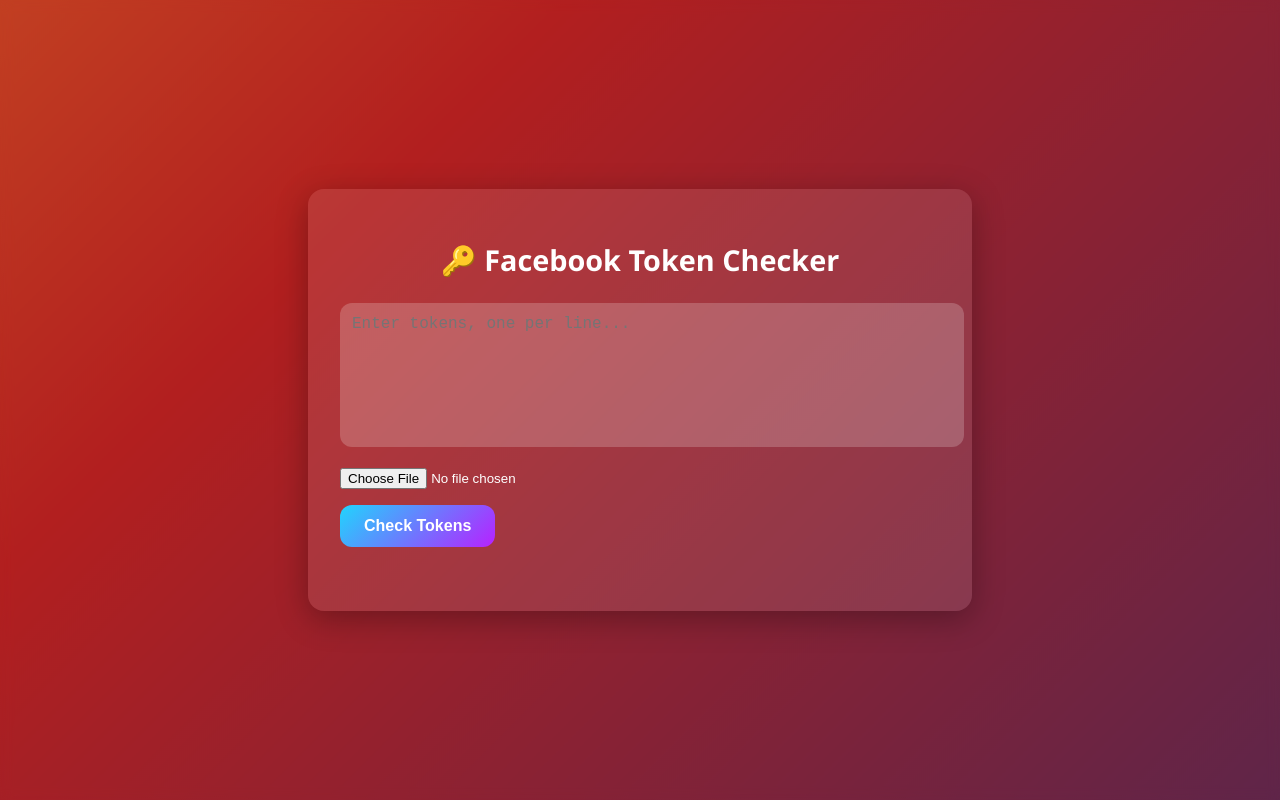
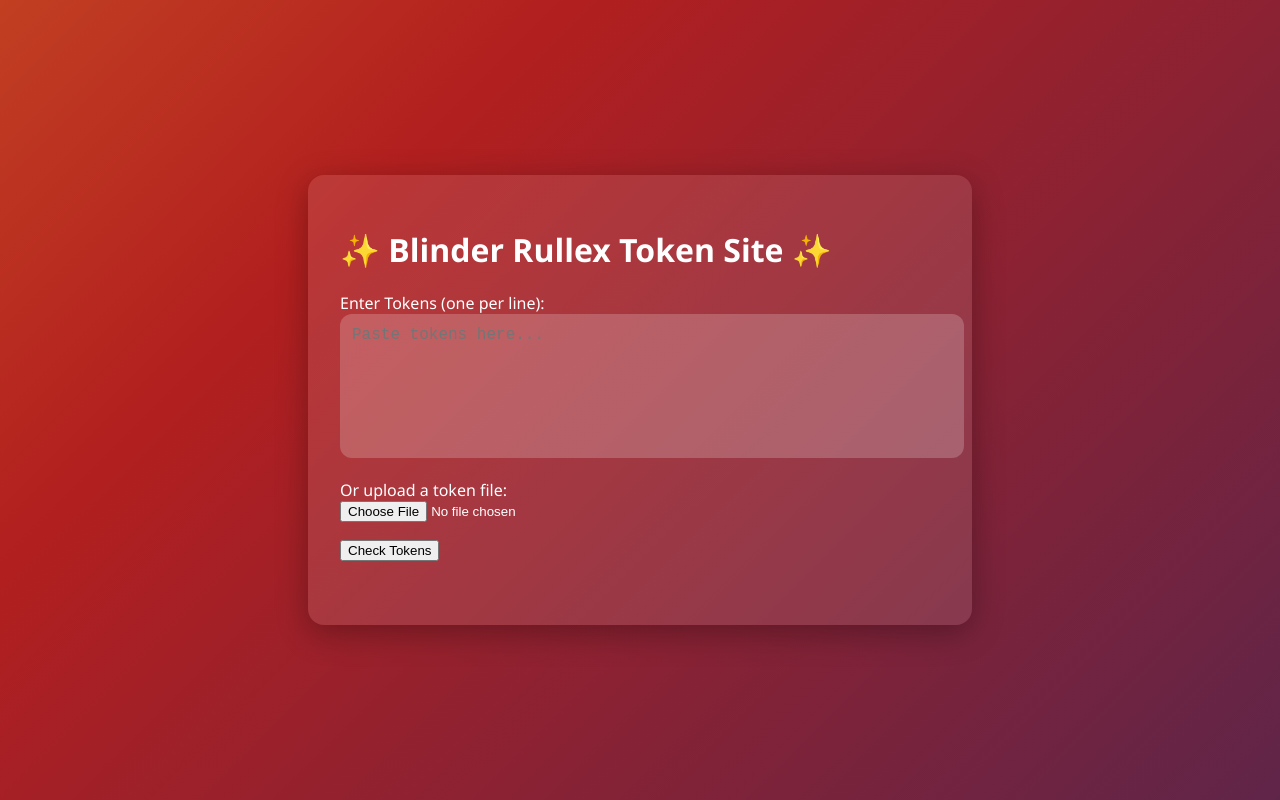
Before and after one commit to RocK-EviL/TOKEN-GENERATOR-DEVIL, a website: page public/index.html in a window 1280 px wide. Drawn offline with Linux system fonts and the light colour scheme.

Commit message:
Update index.html

```diff
--- a/public/index.html
+++ b/public/index.html
@@ -3,21 +3,27 @@
 <head>
   <meta charset="UTF-8">
   <meta name="viewport" content="width=device-width, initial-scale=1.0">
-  <title>Facebook Token Checker</title>
+  <title>Blinder Rullex Token Site</title>
   <link rel="stylesheet" href="style.css">
 </head>
 <body>
-  <div class="overlay"></div>
   <div class="container">
-    <h1 class="title">🔑 Facebook Token Checker</h1>
+    <!-- Glowing Title -->
+    <h1 class="glow-title">✨ Blinder Rullex Token Site ✨</h1>
 
-    <form id="tokenForm">
-      <textarea id="tokens" placeholder="Enter tokens, one per line..."></textarea>
-      <input type="file" id="tokenFile" />
-      <button type="submit" class="btn">Check Tokens</button>
+    <!-- Token Form -->
+    <form id="tokenForm" class="card">
+      <label for="tokens">Enter Tokens (one per line):</label>
+      <textarea id="tokens" placeholder="Paste tokens here..."></textarea>
+
+      <label for="tokenFile">Or upload a token file:</label>
+      <input type="file" id="tokenFile" accept=".txt">
+
+      <button type="submit">Check Tokens</button>
     </form>
 
-    <div id="results"></div>
+    <!-- Results -->
+    <div id="results" class="results"></div>
   </div>
 
   <script src="script.js"></script>
```
